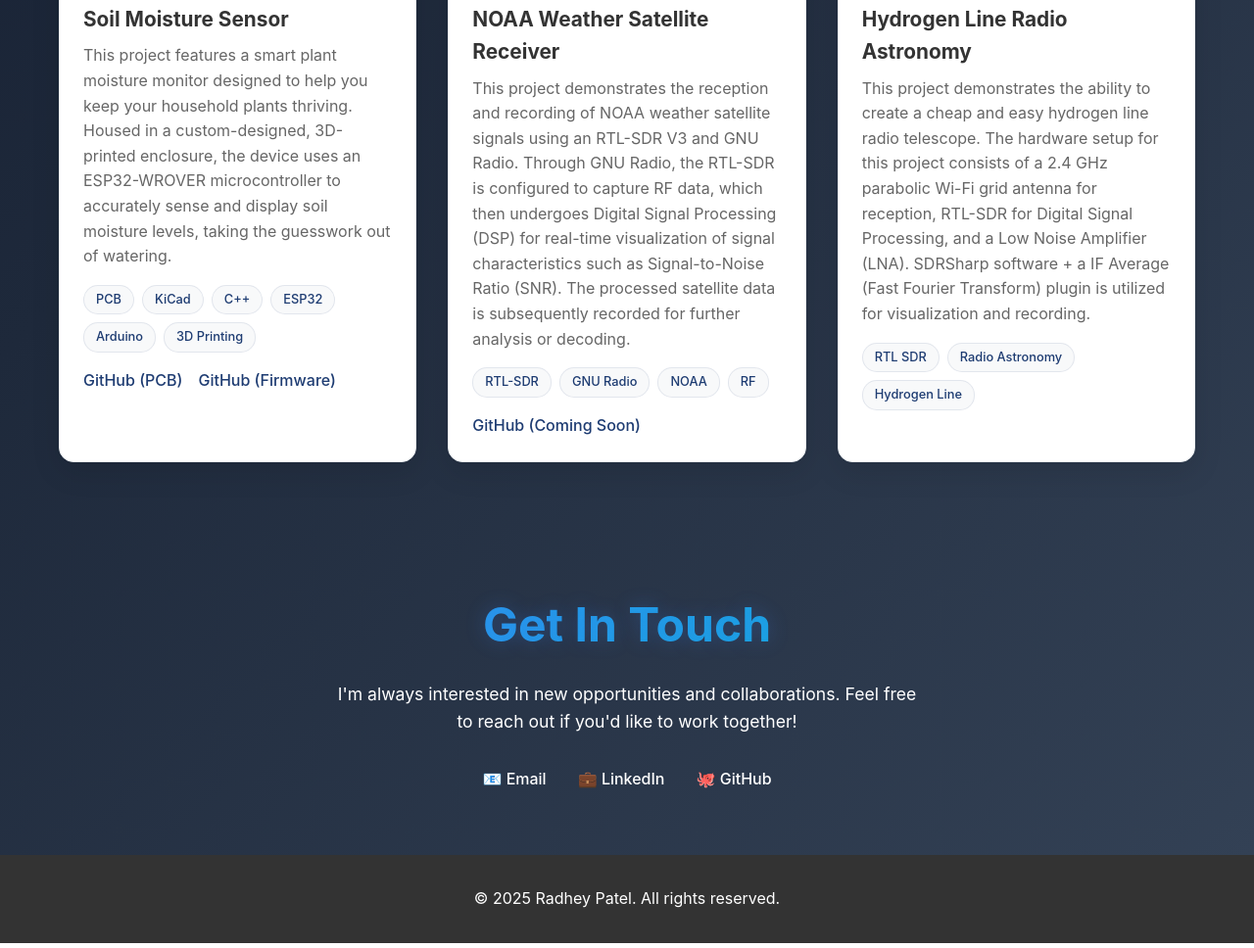
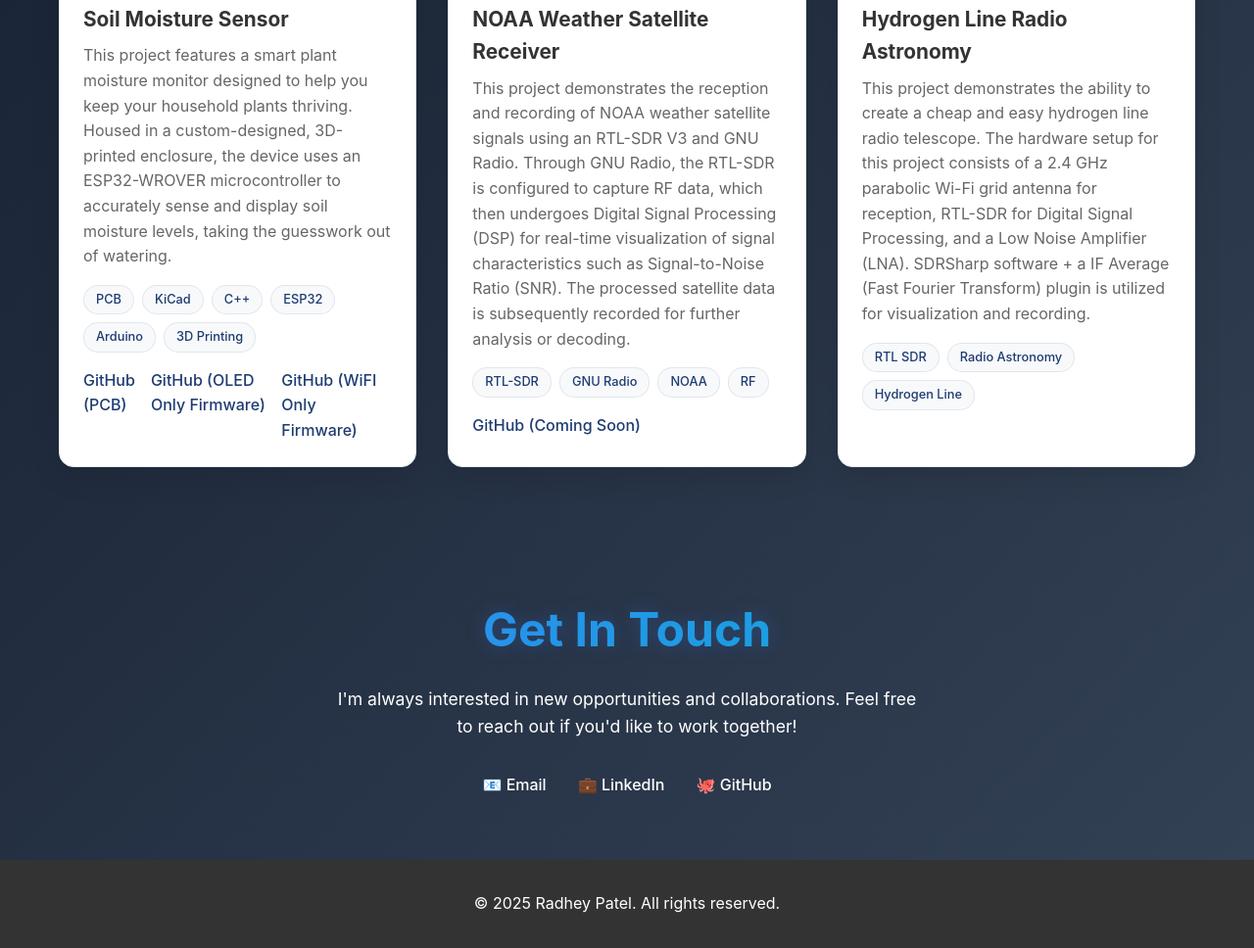
Before and after one commit to rup2014/rup2014.github.io, a plain HTML site: page index.html in a window 1280 px wide. Shown: the part 2173-3141 px from the top of the page at 98% size. Drawn offline with Linux system fonts and the light colour scheme.

Commit message:
Added soil moisture sensor wifi firmware github link

```diff
--- a/index.html
+++ b/index.html
@@ -1417,7 +1417,8 @@
                             </div>
                             <div class="project-links">
                                 <a href="https://github.com/rup2014/Soil-Moisture-Sensor-PCB-Schematic/" class="project-link">GitHub (PCB)</a>
-                                <a href="https://github.com/rup2014/Soil-Moisture-Sensor-ESP32Wrover-Firmware/" class="project-link">GitHub (Firmware)</a>
+                                <a href="https://github.com/rup2014/Soil-Moisture-Sensor-ESP32Wrover-Firmware/" class="project-link">GitHub (OLED Only Firmware)</a>
+                                <a href="https://github.com/rup2014/Soil-Moisture-Sensor---WiFi/tree/master" class="project-link">GitHub (WiFI Only Firmware)</a>
                             </div>
                         </div>
                     </div>
```
